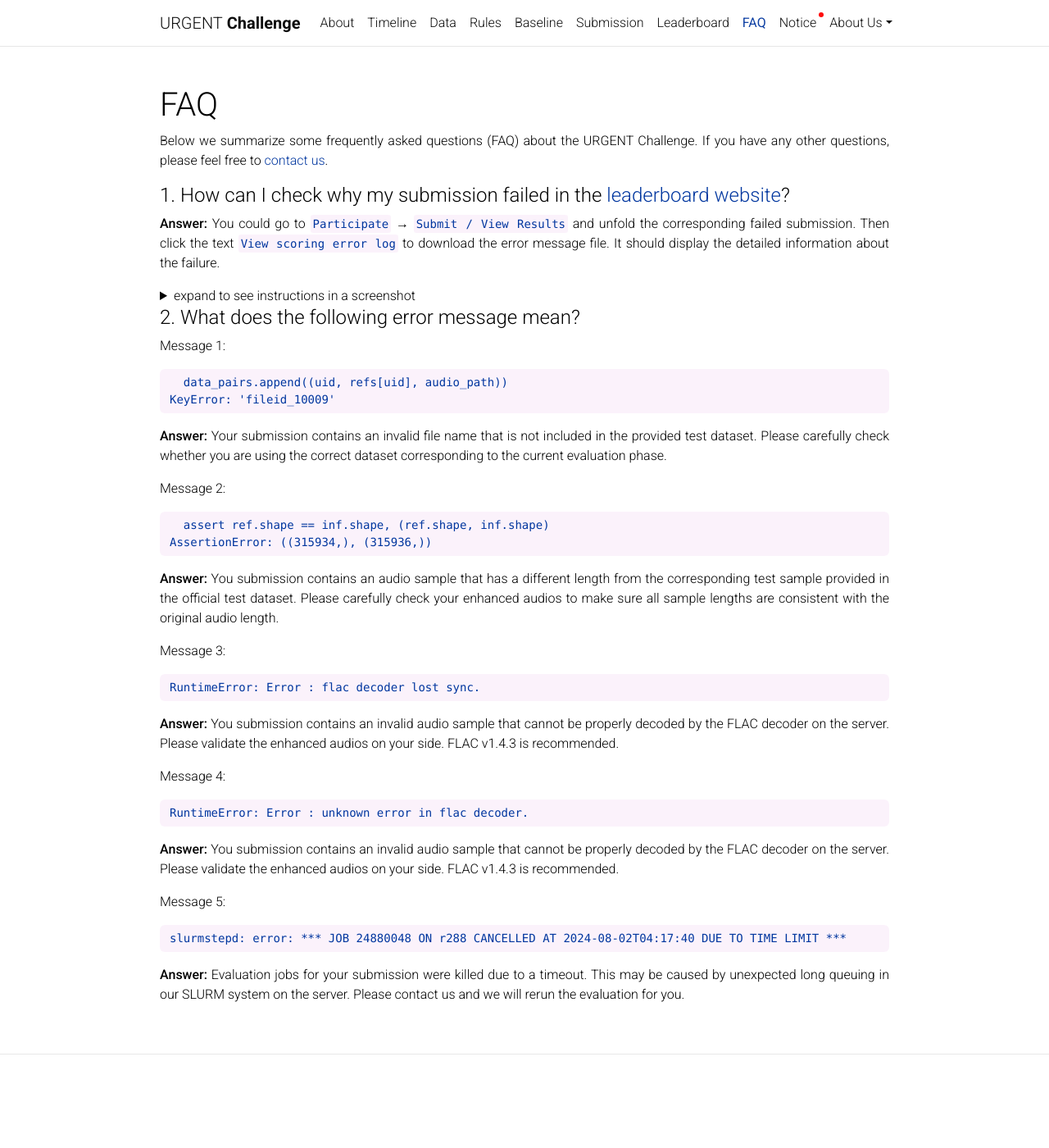
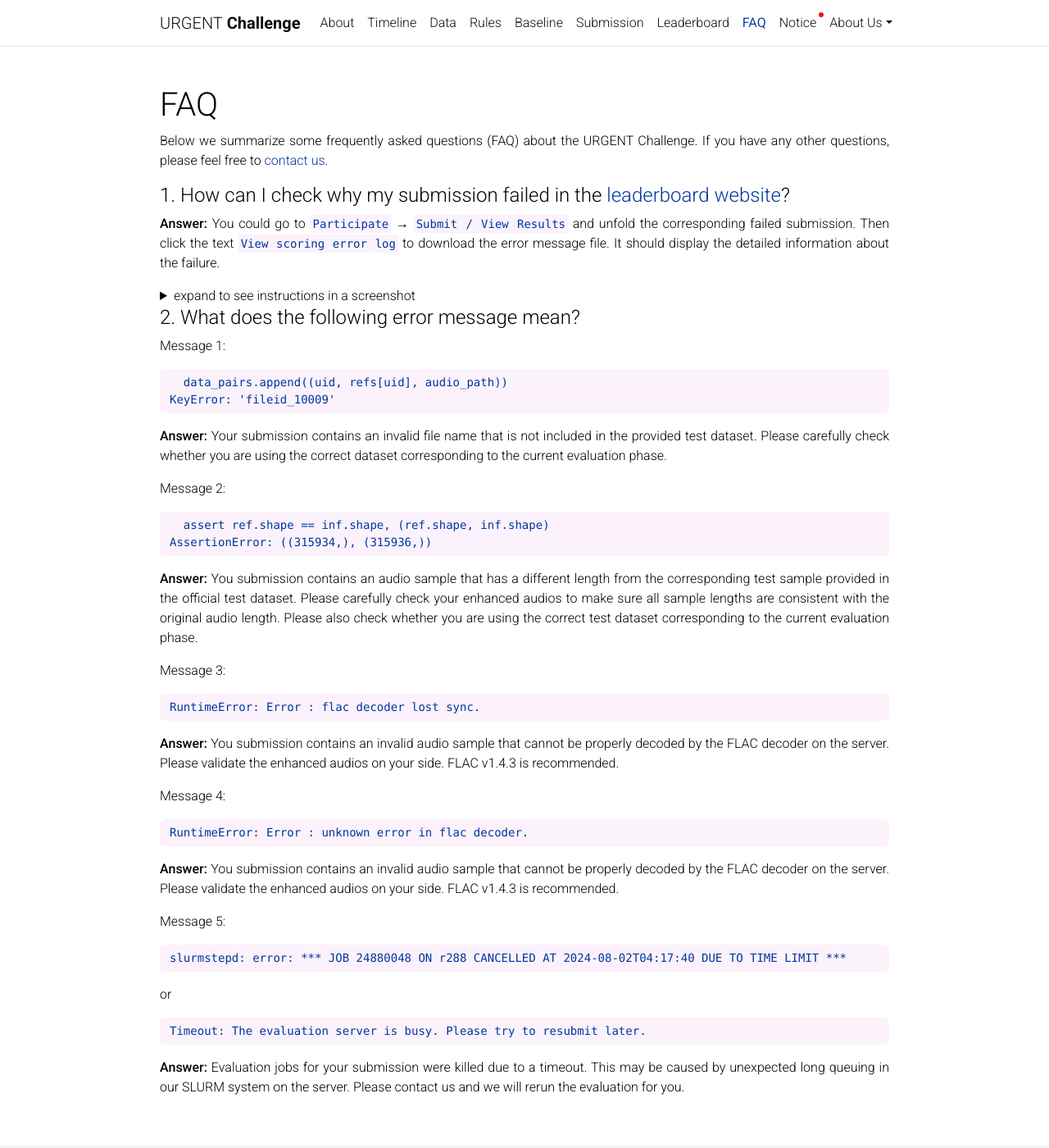
Before and after one commit to urgent-challenge/urgent2024, a Jekyll site: the page built from _pages/faq.md, in a window 1280 px wide and 1400 px high. Shown: the whole window at 82% size. Built offline with Jekyll 4.4.1, drawn with Linux system fonts in a browser that asks for light colours; comment, search, counter and statistics services are not loaded; a style sheet for code colours, icons or effects is not loaded.

Commit message:
Update FAQ

````diff
--- a/_pages/faq.md
+++ b/_pages/faq.md
@@ -33,7 +33,7 @@ Message 2:
 AssertionError: ((315934,), (315936,))
 ```
 
-**Answer:** You submission contains an audio sample that has a different length from the corresponding test sample provided in the official test dataset. Please carefully check your enhanced audios to make sure all sample lengths are consistent with the original audio length.
+**Answer:** You submission contains an audio sample that has a different length from the corresponding test sample provided in the official test dataset. Please carefully check your enhanced audios to make sure all sample lengths are consistent with the original audio length. Please also check whether you are using the correct test dataset corresponding to the current evaluation phase.
 
 Message 3:
 ```
@@ -54,4 +54,10 @@ Message 5:
 slurmstepd: error: *** JOB 24880048 ON r288 CANCELLED AT 2024-08-02T04:17:40 DUE TO TIME LIMIT ***
 ```
 
+or
+
+```
+Timeout: The evaluation server is busy. Please try to resubmit later.
+```
+
 **Answer:** Evaluation jobs for your submission were killed due to a timeout. This may be caused by unexpected long queuing in our SLURM system on the server. Please contact us and we will rerun the evaluation for you.
````
